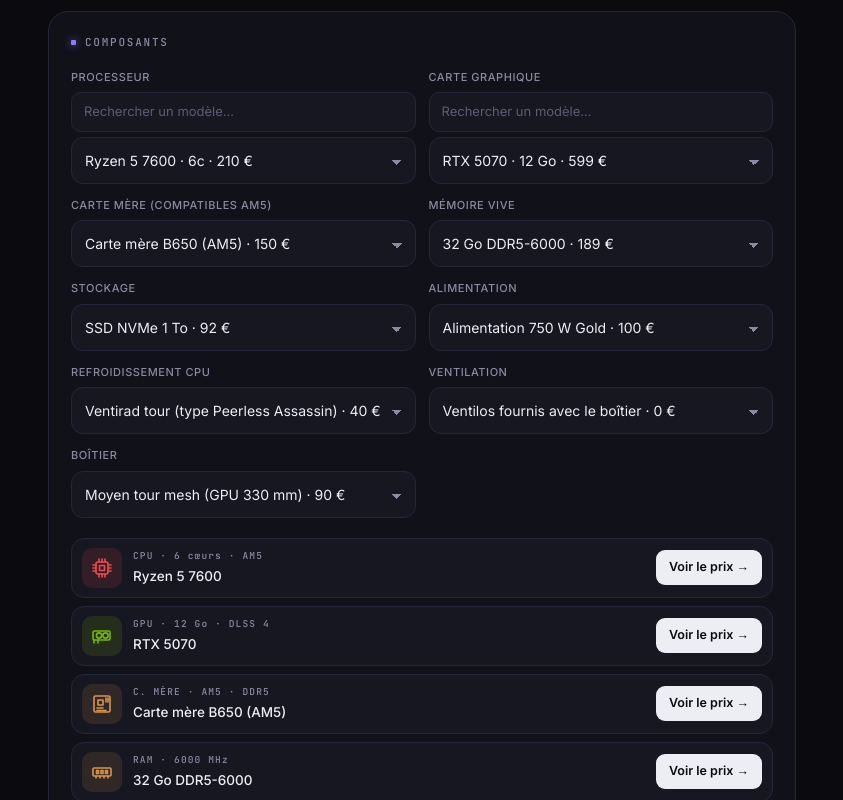
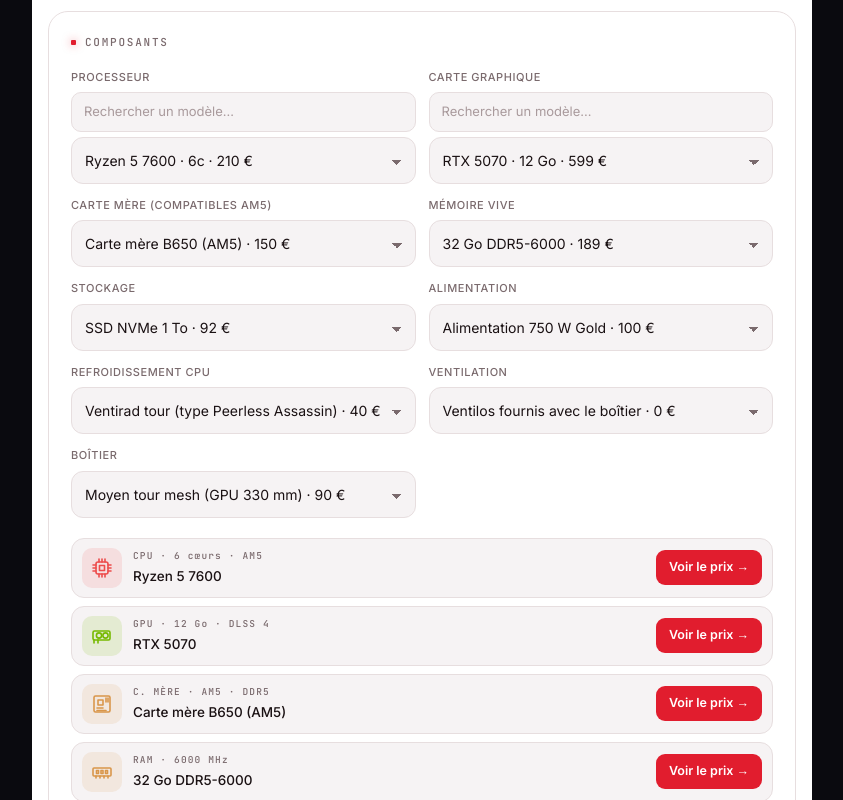
Before and after one commit to AthosBuilder/athos-builder, a React (Vite) app: page / in a window 1280 px wide. Shown: the part 1020-1820 px from the top of the page, without its empty margins (218-1061 px from the left). Built offline with nearby package versions, Linux system fonts and the light colour scheme.

Commit message:
Update App.jsx

```diff
--- a/App.jsx
+++ b/App.jsx
@@ -4,19 +4,19 @@
 const css = `
 @import url('https://fonts.googleapis.com/css2?family=Bricolage+Grotesque:opsz,wght@12..96,500;12..96,700;12..96,800&family=Inter:wght@400;500;600&family=JetBrains+Mono:wght@500;700&display=swap');
 :root{
-  --bg:#0A0A0F; --panel:#111119; --panel2:#171722; --line:#26263A;
-  --text:#EDEDF4; --muted:#8A8AA3; --dim:#5C5C74;
-  --iris:#8B7BFF; --cyan:#4FE0D0; --accent:#8B7BFF; --accent2:#4FE0D0;
-  --good:#5EE9B5; --ok:#FBD24E; --bad:#FB7089;
-  --grad:linear-gradient(100deg,#8B7BFF 0%,#6AA9FF 50%,#4FE0D0 100%);
+  --bg:#FFFFFF; --panel:#FFFFFF; --panel2:#F6F3F4; --line:#E7DEDF;
+  --text:#1A1113; --muted:#7A6A6D; --dim:#A99A9C;
+  --iris:#E11D2E; --cyan:#FF5A3C; --accent:#E11D2E; --accent2:#FF5A3C;
+  --good:#1FA971; --ok:#C98A00; --bad:#E11D2E;
+  --grad:linear-gradient(100deg,#E11D2E 0%,#F0322F 50%,#FF5A3C 100%);
 }
 *{box-sizing:border-box;margin:0}
 html{-webkit-text-size-adjust:100%}
 .app{min-height:100vh;background:var(--bg);color:var(--text);
   font-family:'Inter',system-ui,sans-serif;line-height:1.5;
   padding:22px 16px 64px;max-width:780px;margin:0 auto;overflow-x:hidden;
-  background-image:radial-gradient(600px 340px at 92% -6%, rgba(139,123,255,.16), transparent 62%),
-                   radial-gradient(520px 300px at 4% 4%, rgba(79,224,208,.08), transparent 60%);}
+  background-image:radial-gradient(600px 340px at 92% -6%, rgba(225,29,46,.07), transparent 62%),
+                   radial-gradient(520px 300px at 4% 4%, rgba(255,90,60,.05), transparent 60%);}
 .mono{font-family:'JetBrains Mono',monospace;font-variant-numeric:tabular-nums}
 
 
@@ -31,9 +31,9 @@
 .hero{padding:30px 2px 10px;animation:rise .6s cubic-bezier(.2,.7,.2,1) both}
 .eyebrow{display:inline-flex;align-items:center;gap:8px;font-family:'JetBrains Mono',monospace;
   font-size:11px;font-weight:500;letter-spacing:.16em;text-transform:uppercase;color:var(--muted);
-  padding:6px 12px;border:1px solid var(--line);border-radius:100px;background:rgba(255,255,255,.02)}
+  padding:6px 12px;border:1px solid var(--line);border-radius:100px;background:rgba(0,0,0,.02)}
 .eyebrow::before{content:"";width:6px;height:6px;border-radius:50%;background:var(--cyan);
-  box-shadow:0 0 10px var(--cyan)}
+  box-shadow:0 0 10px var(--accent)}
 .hero h1{font-family:'Bricolage Grotesque',sans-serif;font-weight:800;
   font-size:clamp(38px,9vw,68px);line-height:.98;letter-spacing:-.03em;margin-top:20px}
 .hero h1 .g{background:var(--grad);-webkit-background-clip:text;background-clip:text;
@@ -43,7 +43,7 @@
 /* ── Bandeau signature : lecture live du build ── */
 .readout{margin-top:26px;display:grid;grid-template-columns:1fr auto;gap:18px;align-items:center;
   padding:20px 22px;border:1px solid var(--line);border-radius:20px;position:relative;overflow:hidden;
-  background:linear-gradient(180deg,rgba(139,123,255,.06),rgba(0,0,0,0)) ,var(--panel);
+  background:linear-gradient(180deg,rgba(225,29,46,.05),rgba(0,0,0,0)) ,var(--panel);
   animation:rise .6s .08s cubic-bezier(.2,.7,.2,1) both}
 .readout::after{content:"";position:absolute;inset:0;border-radius:20px;padding:1px;
   background:var(--grad);-webkit-mask:linear-gradient(#000 0 0) content-box,linear-gradient(#000 0 0);
@@ -66,7 +66,7 @@
 .panel-title{display:flex;align-items:center;gap:9px;font-family:'JetBrains Mono',monospace;
   font-size:11px;letter-spacing:.16em;text-transform:uppercase;color:var(--muted);font-weight:500;margin-bottom:18px}
 .panel-title::before{content:"";width:5px;height:5px;border-radius:1px;background:var(--iris);
-  box-shadow:0 0 8px rgba(139,123,255,.8);flex-shrink:0}
+  box-shadow:0 0 8px rgba(225,29,46,.5);flex-shrink:0}
 
 .fields{display:grid;gap:13px}
 @media(min-width:580px){.fields{grid-template-columns:1fr 1fr}}
@@ -78,7 +78,7 @@
   background-image:linear-gradient(45deg,transparent 50%,var(--muted) 50%),linear-gradient(135deg,var(--muted) 50%,transparent 50%);
   background-position:calc(100% - 18px) 55%,calc(100% - 13px) 55%;background-size:5px 5px,5px 5px;background-repeat:no-repeat}
 select:hover{border-color:var(--dim)}
-select:focus-visible{outline:none;border-color:var(--iris);box-shadow:0 0 0 3px rgba(139,123,255,.22)}
+select:focus-visible{outline:none;border-color:var(--iris);box-shadow:0 0 0 3px rgba(225,29,46,.18)}
 optgroup{color:var(--cyan);font-style:normal;background:var(--panel);font-family:'JetBrains Mono',monospace;font-size:12px}
 option{color:var(--text);background:var(--panel2);font-family:'Inter',sans-serif}
 
@@ -93,9 +93,9 @@
 .pick-tag{font-family:'JetBrains Mono',monospace;font-size:9.5px;color:var(--muted);letter-spacing:.12em}
 .pick-label{display:flex;flex-direction:column;gap:2px;min-width:0}
 .pick-label b{font-weight:500;font-size:13.5px;overflow:hidden;text-overflow:ellipsis;white-space:nowrap}
-.aff-btn{flex-shrink:0;font-size:12.5px;font-weight:600;color:#0A0A0F;background:var(--text);
+.aff-btn{flex-shrink:0;font-size:12.5px;font-weight:600;color:#fff;background:var(--accent);
   padding:8px 13px;border-radius:9px;text-decoration:none;white-space:nowrap;transition:transform .12s,background .15s}
-.aff-btn:hover{background:#fff;transform:translateY(-1px)}
+.aff-btn:hover{background:var(--accent2);transform:translateY(-1px)}
 .aff-btn:focus-visible{outline:2px solid var(--iris);outline-offset:2px}
 
 /* ── Visualisation ── */
@@ -105,11 +105,11 @@
 .pcview-wrap .pick-tag{display:block}
 .hotspot{cursor:pointer;outline:none}
 .hotspot rect,.hotspot circle,.hotspot path{transition:stroke .15s,filter .15s}
-.hotspot:hover rect:first-of-type,.hotspot:focus-visible rect:first-of-type{stroke:var(--iris);filter:drop-shadow(0 0 6px rgba(139,123,255,.7))}
+.hotspot:hover rect:first-of-type,.hotspot:focus-visible rect:first-of-type{stroke:var(--iris);filter:drop-shadow(0 0 6px rgba(225,29,46,.4))}
 .edit-pop{margin-top:16px;background:var(--panel);border:1px solid var(--iris);border-radius:14px;
-  padding:16px;display:grid;gap:12px;box-shadow:0 0 0 3px rgba(139,123,255,.14);animation:pop .2s ease}
+  padding:16px;display:grid;gap:12px;box-shadow:0 0 0 3px rgba(225,29,46,.10);animation:pop .2s ease}
 @keyframes pop{from{opacity:0;transform:translateY(6px) scale(.99)}to{opacity:1;transform:none}}
-.edit-close{background:var(--grad);color:#0A0A0F;border:0;font:inherit;font-size:13px;font-weight:700;
+.edit-close{background:var(--grad);color:#fff;border:0;font:inherit;font-size:13px;font-weight:700;
   padding:11px;border-radius:10px;cursor:pointer}
 .edit-close:focus-visible{outline:2px solid var(--cyan);outline-offset:2px}
 
@@ -143,14 +143,14 @@
 .res-switch{display:flex;gap:3px;background:var(--panel2);border:1px solid var(--line);border-radius:11px;padding:3px;margin-bottom:18px}
 .res-switch button{background:none;border:0;color:var(--muted);font:inherit;font-size:13px;font-weight:500;
   padding:7px 14px;border-radius:8px;cursor:pointer;transition:color .15s,background .15s}
-.res-switch button.on{background:var(--text);color:#0A0A0F;font-weight:600}
+.res-switch button.on{background:var(--accent);color:#fff;font-weight:600}
 .res-switch button:focus-visible{outline:2px solid var(--iris);outline-offset:1px}
 .bench{list-style:none;display:grid;gap:17px;padding:0}
 .bench-row{display:flex;justify-content:space-between;align-items:baseline;margin-bottom:7px}
 .game{font-size:14.5px;font-weight:500}
 .fps{font-size:15px;font-weight:700}
 .fps.top{color:var(--cyan)} .fps.good{color:var(--good)} .fps.ok{color:var(--ok)} .fps.bad{color:var(--bad)}
-.bar-track{height:8px;background:rgba(255,255,255,.05);border-radius:6px;overflow:hidden}
+.bar-track{height:8px;background:rgba(0,0,0,.06);border-radius:6px;overflow:hidden}
 .bar{height:100%;border-radius:6px;transition:width .55s cubic-bezier(.2,.8,.2,1);position:relative}
 .bar.top{background:var(--grad)}
 .bar.good{background:linear-gradient(90deg,#3DBB90,var(--good))}
@@ -195,7 +195,7 @@
 .toc{display:flex;gap:6px;flex-wrap:wrap;margin-top:18px}
 .toc a{font-family:'JetBrains Mono',monospace;font-size:11px;letter-spacing:.04em;color:var(--muted);
   text-decoration:none;padding:7px 12px;border:1px solid var(--line);border-radius:100px;
-  background:rgba(255,255,255,.02);transition:color .15s,border-color .15s}
+  background:rgba(0,0,0,.02);transition:color .15s,border-color .15s}
 .toc a:hover{color:var(--text);border-color:var(--iris)}
 .toc a:focus-visible{outline:2px solid var(--iris);outline-offset:2px}
 html{scroll-behavior:smooth}
@@ -206,7 +206,7 @@
 .prof-switch button{flex:1;min-width:110px;background:var(--panel2);border:1px solid var(--line);
   color:var(--muted);font:inherit;font-size:14px;font-weight:600;padding:12px;border-radius:12px;
   cursor:pointer;transition:all .15s}
-.prof-switch button.on{background:var(--grad);color:#0A0A0F;border-color:transparent}
+.prof-switch button.on{background:var(--grad);color:#fff;border-color:transparent}
 .prof-switch button:not(.on):hover{border-color:var(--dim);color:var(--text)}
 .prof-switch button:focus-visible{outline:2px solid var(--iris);outline-offset:2px}
 .prof-hint{color:var(--muted);font-size:13px;margin-top:12px;line-height:1.5}
@@ -219,10 +219,10 @@
 .budget-input input{width:100%;background:var(--panel2);color:var(--text);border:1px solid var(--line);
   border-radius:12px;padding:13px 34px 13px 14px;font:inherit;font-size:17px;font-weight:600;
   font-family:'JetBrains Mono',monospace}
-.budget-input input:focus-visible{outline:none;border-color:var(--cyan);box-shadow:0 0 0 3px rgba(79,224,208,.22)}
+.budget-input input:focus-visible{outline:none;border-color:var(--cyan);box-shadow:0 0 0 3px rgba(255,90,60,.2)}
 .budget-cur{position:absolute;right:14px;top:50%;transform:translateY(-50%);color:var(--muted);
   font-family:'JetBrains Mono',monospace;font-size:16px;pointer-events:none}
-.budget-go{background:var(--grad);color:#0A0A0F;border:0;border-radius:12px;padding:13px 20px;
+.budget-go{background:var(--grad);color:#fff;border:0;border-radius:12px;padding:13px 20px;
   font:inherit;font-size:14px;font-weight:700;cursor:pointer;transition:transform .12s,filter .15s;white-space:nowrap}
 .budget-go:hover{transform:translateY(-1px);filter:brightness(1.08)}
 .budget-go:focus-visible{outline:2px solid var(--cyan);outline-offset:2px}
@@ -244,8 +244,8 @@
 
 /* ── Ambiance de fond : lueur qui respire, très discrète ── */
 .ambient{position:fixed;inset:0;z-index:-1;pointer-events:none;
-  background:radial-gradient(680px 420px at 82% 8%, rgba(139,123,255,.10), transparent 60%),
-             radial-gradient(560px 360px at 12% 92%, rgba(79,224,208,.07), transparent 60%);
+  background:radial-gradient(680px 420px at 82% 8%, rgba(225,29,46,.05), transparent 60%),
+             radial-gradient(560px 360px at 12% 92%, rgba(255,90,60,.04), transparent 60%);
   animation:breathe 11s ease-in-out infinite}
 @keyframes breathe{0%,100%{opacity:.55;transform:scale(1)}50%{opacity:1;transform:scale(1.06)}}
 
@@ -253,7 +253,7 @@
 .field-search{background:var(--panel2);color:var(--text);border:1px solid var(--line);
   border-radius:10px;padding:9px 12px;font:inherit;font-size:13px;width:100%;margin-bottom:-2px}
 .field-search::placeholder{color:var(--dim)}
-.field-search:focus-visible{outline:none;border-color:var(--iris);box-shadow:0 0 0 3px rgba(139,123,255,.2)}
+.field-search:focus-visible{outline:none;border-color:var(--iris);box-shadow:0 0 0 3px rgba(225,29,46,.16)}
 
 /* ── Bouton de partage ── */
 .share-btn{margin-top:12px;width:100%;background:var(--panel);color:var(--text);
```
